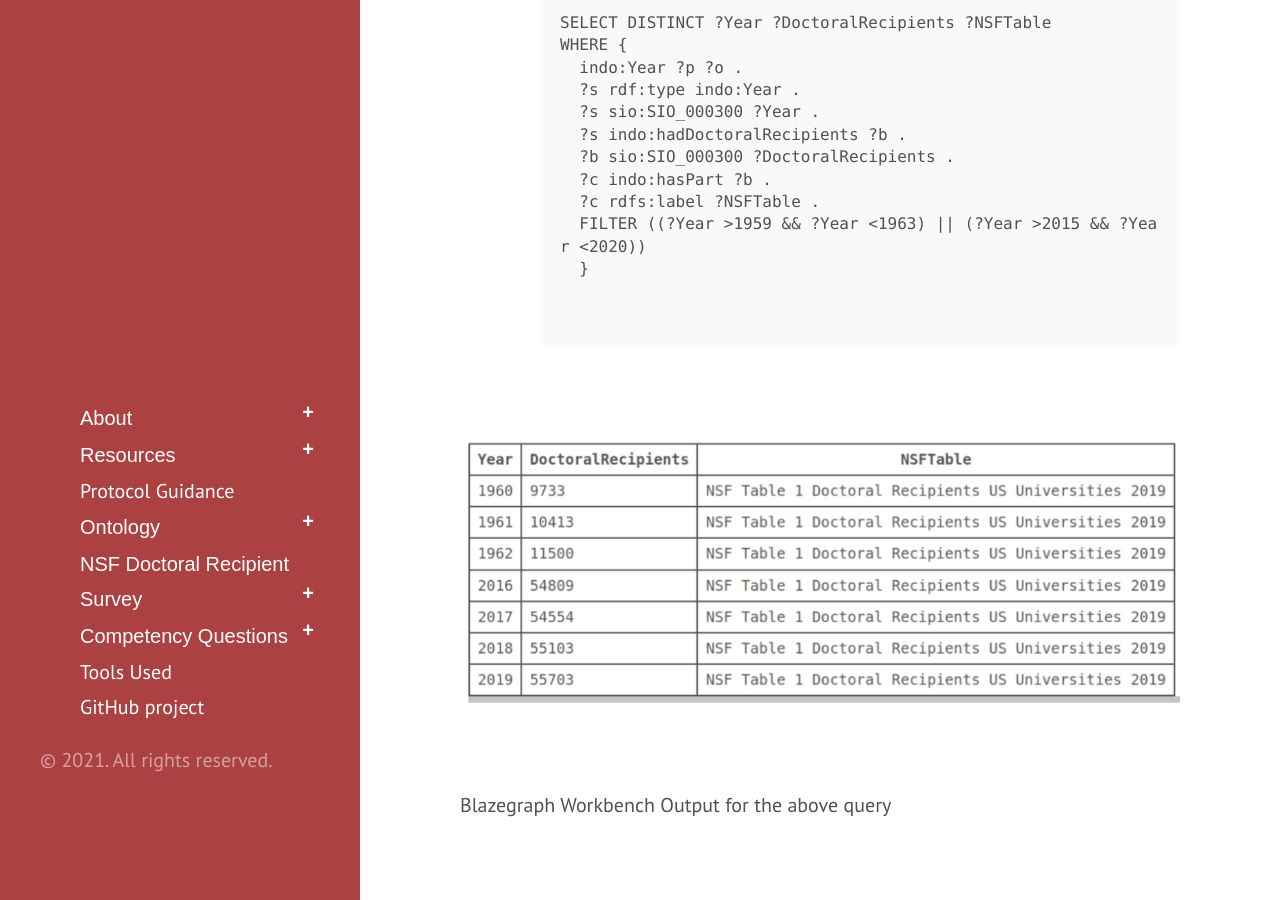
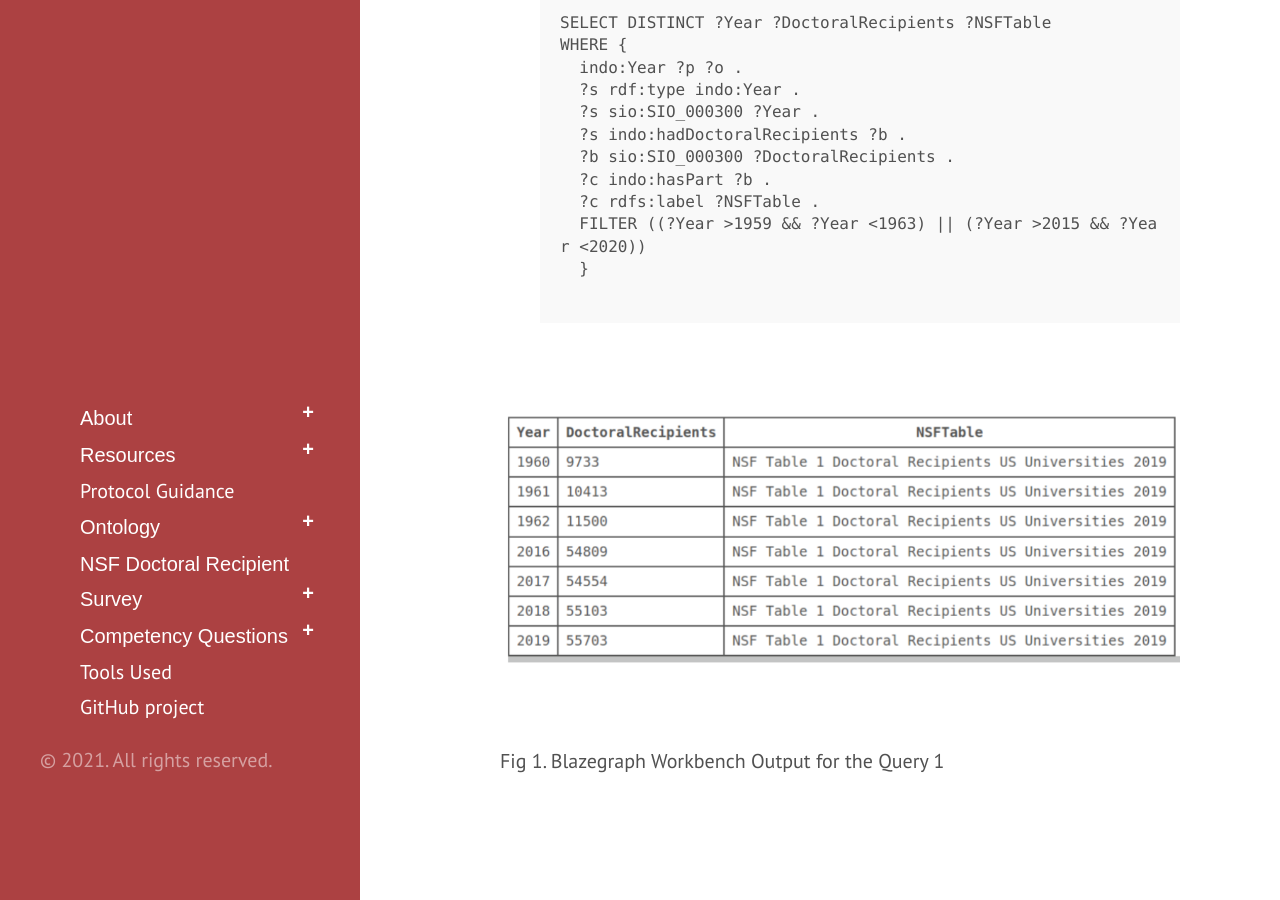
Before and after one commit to tetherless-world/institute-demographic-ontology, a Jekyll site: the page built from competencyquestions.md, in a window 1280 px wide and 900 px high, scrolled down 1241 px. Built offline with Jekyll 4.4.1, drawn with Linux system fonts in a browser that asks for light colours; Markdown is read by kramdown in place of the engine named in the settings.

Commit message:
style fixes

```diff
--- a/competencyquestions.md
+++ b/competencyquestions.md
@@ -53,14 +53,13 @@ WHERE {
   ?c rdfs:label ?NSFTable .
   FILTER ((?Year >1959 && ?Year <1963) || (?Year >2015 && ?Year <2020))
   }
-
       </pre>
 	 </li>
   </ul>
+  <img src ="../images/QUERY1RESULTS.png" style="width:100%; height:100%">
+ <caption>Fig 1. Blazegraph Workbench Output for the Query 1</caption>
   </li>
 </ol>
 
-<img src ="../images/QUERY1RESULTS.png" style="width:100%; height:100%">
- <caption>Blazegraph Workbench Output for the above query</caption>
 
 </content>
```
